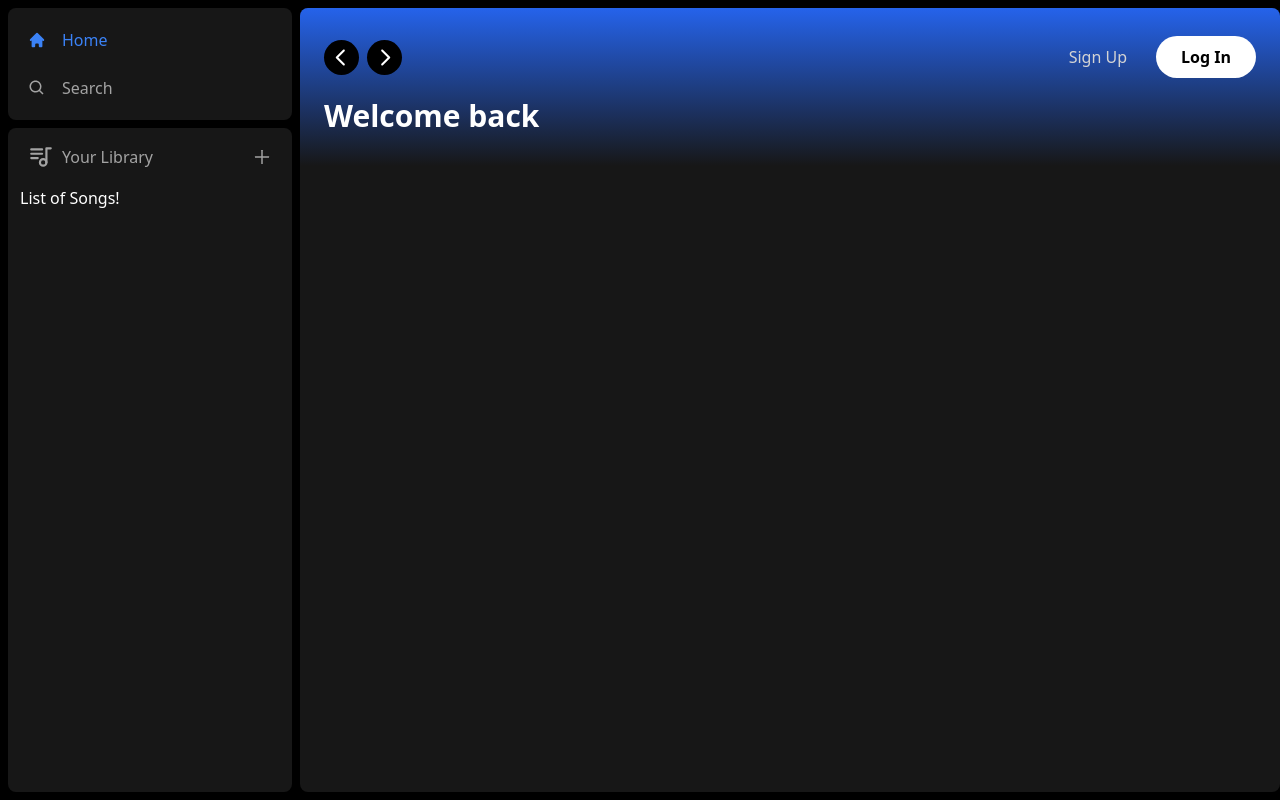
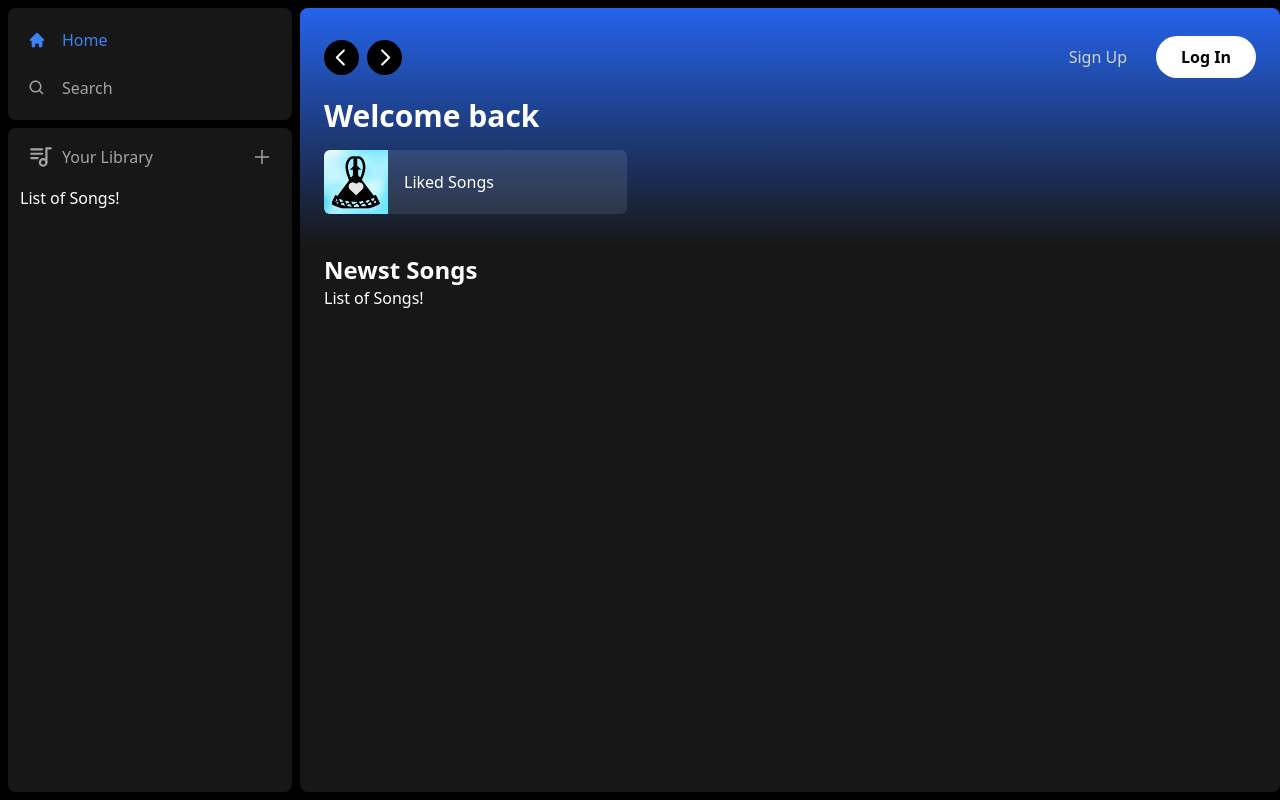
Before and after one commit to calextus/lmusicplatforms, a Next.js app: page / in a window 1280 px wide. Built offline with nearby package versions, Linux system fonts and the light colour scheme.

Commit message:
initial commit

```diff
--- a/app/(site)/page.tsx
+++ b/app/(site)/page.tsx
@@ -1,4 +1,5 @@
 import Header from "@/components/Header";
+import ListItem from "@/components/ListItem";
 
 export default function Home() {
   return (
@@ -21,8 +22,35 @@
         >
           Welcome back
         </h1>
+        <div
+        className="
+        grid
+        grid-cols-1
+        sm:grid-cols-2
+        xl:grid-cols-3
+        2xl:grid-cols-4
+        gap-3
+        mt-4
+        "
+        >
+          <ListItem
+          image="/images/liked.png"
+          name="Liked Songs"
+          href="liked"
+          />
+          </div>
       </div>
      </Header>
+     <div className="mt-2 mb-7 px-6">
+      <div className="flex justify-between items-center">
+        <h1 className="text-white text-2xl font-semibold">
+          Newst Songs
+        </h1>
+      </div>
+      <div>
+        List of Songs!
+      </div>
+     </div>
     </div>
   );
 }
--- /dev/null
+++ b/components/ListItem.tsx
@@ -0,0 +1,81 @@
+"use client";
+
+import { useRouter } from "next/navigation";
+import Image from "next/image";
+import { FaPlay } from "react-icons/fa";
+
+interface ListItemProps {
+    image: string;
+    name: string;
+    href: string;
+}
+
+const ListItem: React.FC<ListItemProps> = ({
+    image,
+    name,
+    href
+}) => {
+    const router = useRouter();
+
+    const onClick = () => {
+        //Add authentication before push
+        router.push(href);
+    }
+    return(
+        <button
+        onClick={onClick}
+        className="
+        relative
+        group
+        flex
+        items-center
+        rounded-md
+        overflow-hidden
+        gap-x-4
+        bg-neutral-100/10
+        hover:bg-neutral-100/20
+        transition
+        pr-4
+
+        "
+        >
+            <div className="
+            relative
+            min-h-[64px]
+            min-w-[64px]
+            ">
+
+            <Image
+            className="object-cover"
+            fill
+            src={image}
+            alt="Image"
+            />
+
+            </div>
+            <p className="font-medium truncate py-5">
+                {name}
+            </p>
+            <div
+            className="
+            absolute
+            transition
+            opacity-0
+            rounded-full
+            flex
+            items-center
+            bg-blue-500
+            p-4
+            drop-shadow-md
+            right-5
+            group-hover:opacity-100
+            hover:scale-110
+            "
+            >
+               <FaPlay className="text-black"/>
+                </div>
+        </button>
+    )
+}
+
+export default ListItem;
--- a/package.json
+++ b/package.json
@@ -9,7 +9,7 @@
     "lint": "next lint"
   },
   "dependencies": {
-    "next": "14.2.15",
+    "next": "^14.2.15",
     "react": "^18",
     "react-dom": "^18",
     "react-icons": "^5.3.0",
```
Also changed, not shown: public/images/liked.png (added), 1 other file (tests, documents, lock files or other folders).
